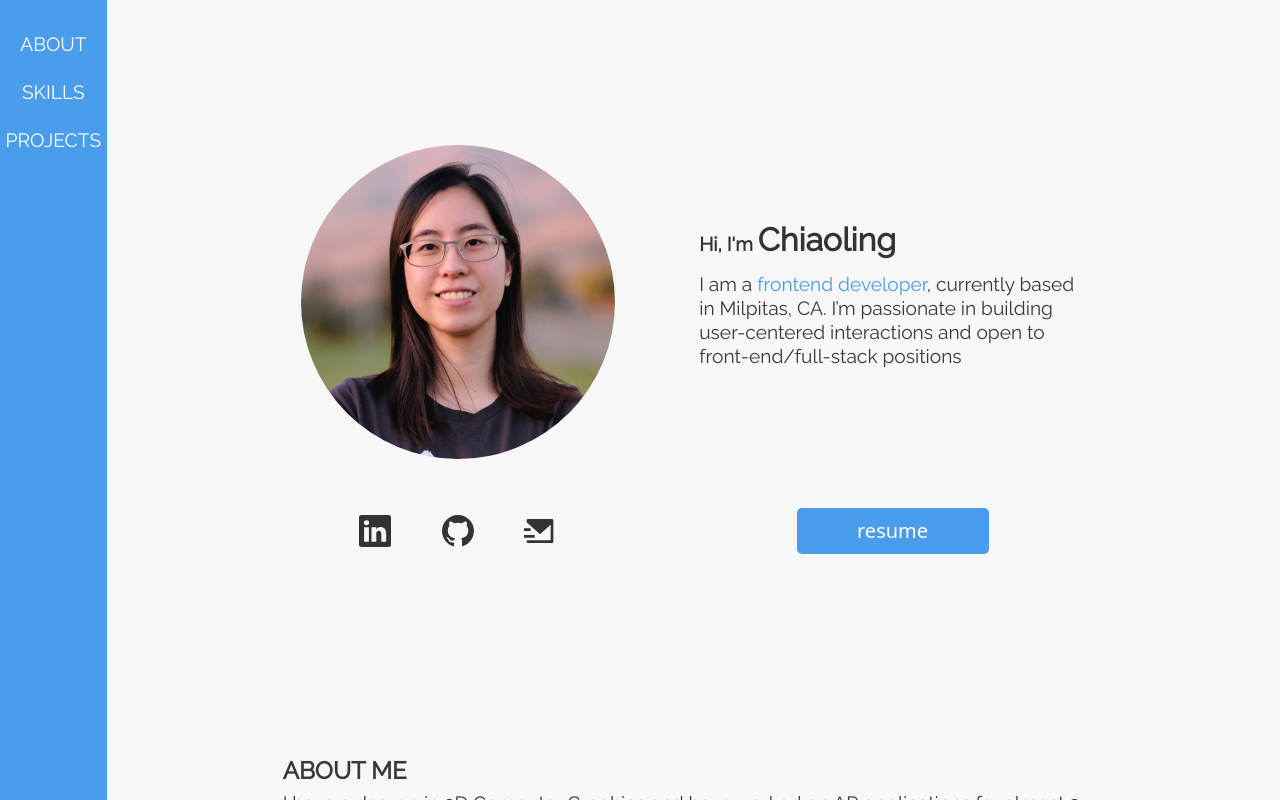
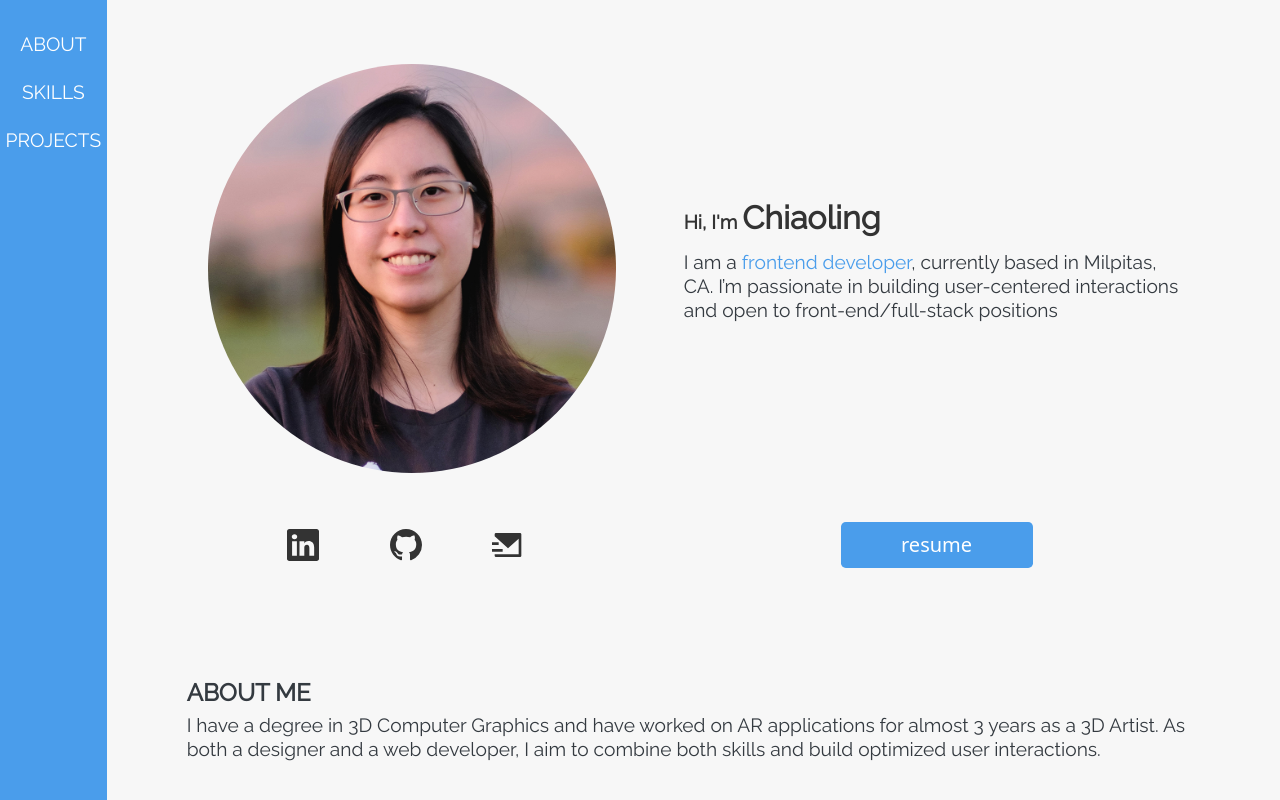
Before and after one commit to chiaolinghong3d/Projects, a React (Create React App) app: page / in a window 1280 px wide. Shown: the top 800 px of the page. Built offline with nearby package versions, Linux system fonts and the light colour scheme.

Commit message:
Remved intro container class and added XS @media for smoother transition.

```diff
--- a/public/styles.css
+++ b/public/styles.css
@@ -37,15 +37,15 @@ body {
   -webkit-text-size-adjust: 100%;
 }
 
-.intro-container {
+/* .intro-container {
   display: flex;
   align-items: center;
-}
+} */
 
 /*//// Container ////*/
 
 .content-item-container {
-  padding: 5% 15% 5% 15%;
+  padding: 4rem 5rem 3rem 5rem;
 }
 
 /* section line*/
@@ -65,7 +65,7 @@ h1, h2, h3, h4, p {
   margin-top: 0;
   margin-bottom: 0.5rem;
   font-family: var(--font-family);
-  font-weight: 700;
+  font-weight: 650;
   line-height: 1.5rem;
   color: #343a40;
 }
@@ -74,25 +74,29 @@ h1 {
   color: var(--black);
 }
 
+/* Extra Small devices (landscape phones, under 544px) */
+@media (min-width: 300px) {
+  h1 {font-size: 1.5rem;} /*1rem = 16px*/
+  h2 {font-size: 1.3rem;}
+}
+
 /* Small devices (landscape phones, 544px and up) */
 @media (min-width: 544px) {
-  h1 {font-size: 1.8em;} /*1rem = 16px*/
-  h2 {font-size: 1.3em;}
+  h1 {font-size: 1.5rem;} /*1rem = 16px*/
+  h2 {font-size: 1.3rem;}
 }
 
 /* Medium devices (tablets, 768px and up) The navbar toggle appears at this breakpoint */
 @media (min-width: 768px) {
-  h1 {font-size: 1.8em;} /*1rem = 16px*/
-  h2 {font-size: 1.3em;}
-  /* .intro-container {height: 500px}; */
+  h1 {font-size: 1.8rem;} /*1rem = 16px*/
+  h2 {font-size: 1.5rem;}
 }
 
 /* Large devices (desktops, 992px and up) */
 @media (min-width: 992px) {
-  h1 {font-size: 2em;} /*1rem = 16px*/
-  h2 {font-size: 1.5em;}
-  p {font-size: 1.2em;}
-  .intro-container {height: 700px};
+  h1 {font-size: 2rem;} /*1rem = 16px*/
+  h2 {font-size: 1.5rem;}
+  p {font-size: 1.2rem;}
 }
 
 a {
--- a/src/components/Home.jsx
+++ b/src/components/Home.jsx
@@ -5,9 +5,8 @@ import { SiContainerd } from "react-icons/si";
 
 function Home() {
   return (
-    <div className='intro-container'>
     <div className='content-item-container' id='home'>
-        <div className='row align-items-center justify-content-around gx-5'>
+      <div className='row align-items-center justify-content-around'>
         <div className='col-sm-5'>
           <img
             className='img-fluid rounded-circle'
@@ -62,8 +61,6 @@ function Home() {
         </div>
       </div>
     </div>
-    </div>
-
   );
 }
 
```
Lines whose indentation alone changed are shown as unchanged.
